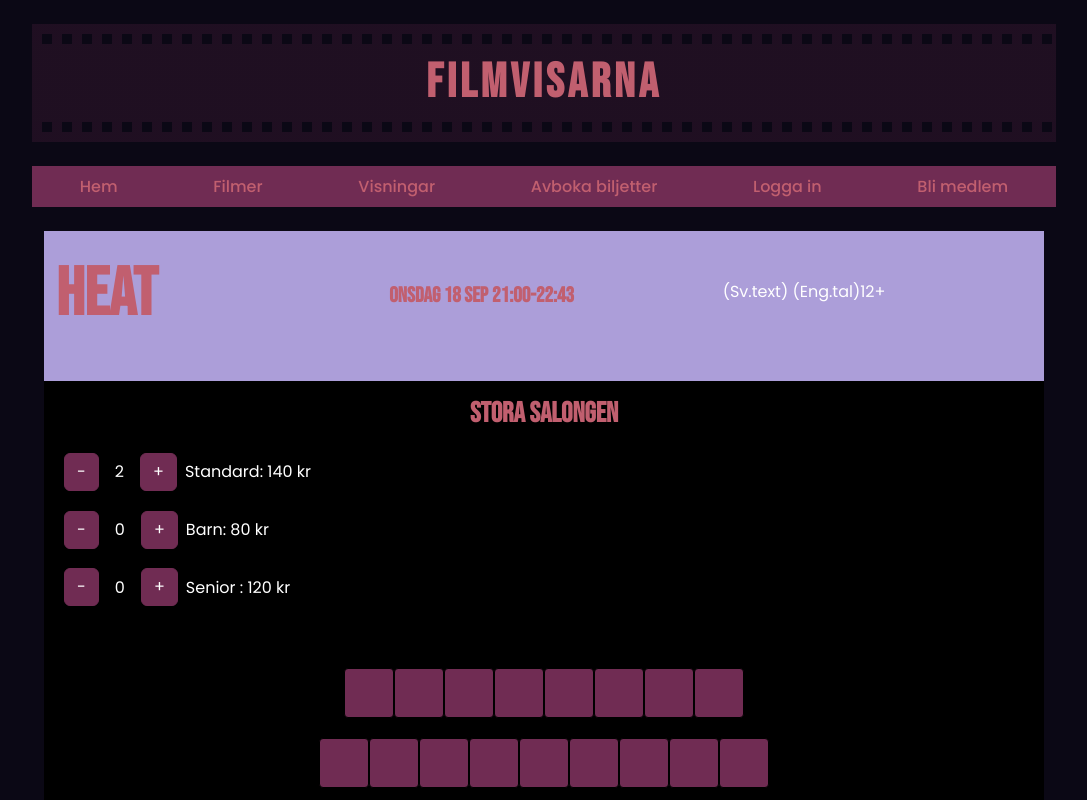
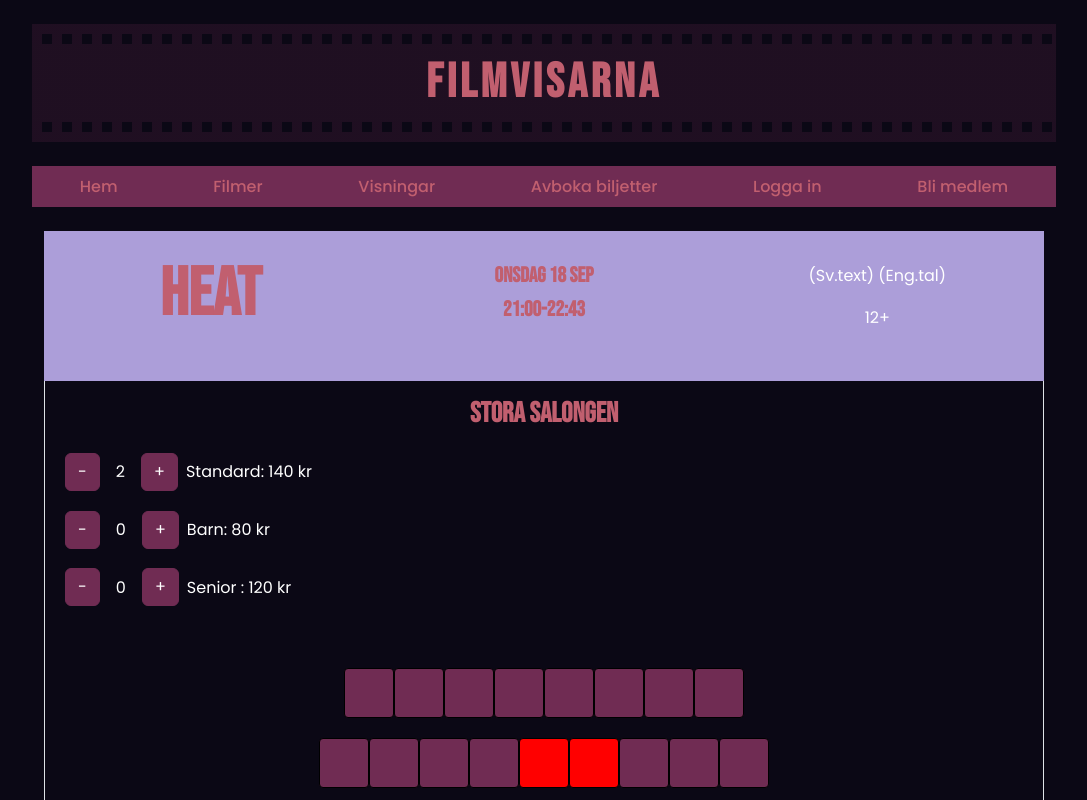
Before and after one commit to staraii/filmvisarna, a React (Vite) app: page /boka in a window 1280 px wide. Shown: the top 800 px of the page, without its empty margins (96-1183 px from the left). Built offline with nearby package versions, Linux system fonts and the light colour scheme.

Commit message:
Bokade biljetter styling och hantering

```diff
--- a/src/pages/BookingPage.tsx
+++ b/src/pages/BookingPage.tsx
@@ -11,7 +11,6 @@ export default function BookingPage() {
 
   const [selectedSeat, setSelectedSeat] = useState<string[]>([]);
   const [hoveredSeats, setHoveredSeats] = useState<string[]>([]);
-  const [bookedSeats, setBookedSeats] = useState<string[]>([]);
 
   //För mockupen ska vara godkänd måste man kunna välja 3 olika biljetter, fixa padding mellan biljetter och stolar, ta bort siffror från stolarna, fixa mobilvyn,
   //bokningsknappen ska vara stylad bättre, hur ska det se ut om man har 3 biljetter men highlightar de 2 sista i stolsraden? skriva om
@@ -20,7 +19,7 @@ export default function BookingPage() {
   //fixade route till boka, fixade biljetter, bokningsknapp, fungerar i mobilvy ner till 368 pixlar(finns något bootstrap relaterat som inte vill gå under viss width)
   //tbd begränsningar, bokningsbekräftelse, mockup data för stolar
 
-  const preBooked = ["5:2", "5:3"];
+  const preBooked = ["5:2", "5:3", "2:4", "2:5", "7:7", "7:8", "7:9"];
 
   useEffect(() => {
     setTickets(ticketAdult + ticketSenior + ticketChild);
@@ -45,9 +44,6 @@ export default function BookingPage() {
     }
     setHoveredSeats(hoveredSeatIds);
   }
-  function handleBookedSeats(preBooked: string[]) {
-    //kod här för att hantera fulla säten
-  }
 
   const seatGrid = Object.entries(seats).map(([row, seatCount]) => (
     <div key={row} className="d-flex flex-row-reverse">
@@ -55,13 +51,13 @@ export default function BookingPage() {
         {Array.from({ length: seatCount })
           .map((_, index) => {
             const seatId = `${row}:${index + 1}`;
-
+            const isPreBooked = preBooked.includes(seatId);
             return (
               <Button
                 onClick={() => handleSeatSelect(Number(row), index + 1)}
                 onMouseOver={() => displaySeats(Number(row), index, seatCount)}
                 key={seatId}
-                className={`seat ${
+                className={`seat ${isPreBooked ? "booked-seat" : ""} ${
                   hoveredSeats.includes(seatId) ? "hovered-seat" : ""
                 }`}
                 variant=""
@@ -86,32 +82,32 @@ export default function BookingPage() {
       ]);
     }
   }
-  handleBookedSeats(preBooked);
+
   return (
     <>
       <body className=" h-auto d-flex flex-column container ">
-        <div className="container text-center booking-header">
-          <div className="row pt-4">
-            <div className=" col d-flex align-items-center">
+        <Stack className="container booking-header">
+          <Row className="pt-4">
+            <Col className=" ">
               <h1 className="">Heat</h1>
-            </div>
-            <span className="col d-flex align-items-center">
+            </Col>
+            <Col className="pt-2">
               <h5>onsdag 18 sep</h5>
-              <h5 className="p-1">21:00-22:43</h5>
-            </span>
-            <span className="col d-flex align-items-center">
+              <h5 className="">21:00-22:43</h5>
+            </Col>
+            <Col className="pt-2">
               <p>(Sv.text) (Eng.tal)</p>
               <p> 12+</p>
-            </span>
-          </div>
-        </div>
+            </Col>
+          </Row>
+        </Stack>
         <div className="d-flex w-100 justify-content-center">
           <section className="container bg-white w-50 row">
             <div className="border-2 border-black"></div>
           </section>
         </div>
 
-        <div className="w-100 h-100 bg-black p-3 d-flex flex-column">
+        <div className="w-100 h-100 border-end border-start p-3 d-flex flex-column">
           <h4>Stora salongen</h4>
           <Stack className="p-1 ">
             <Stack direction="horizontal">
@@ -171,7 +167,7 @@ export default function BookingPage() {
           </Stack>
         </div>
       </body>
-      <footer className="d-flex w-100 justify-content-center align-items-center container booking-header flex-row justify-content-around">
+      <footer className="d-flex justify-content-center align-items-center container booking-header flex-row justify-content-around ">
         <h4>Order:</h4>
         <span>
           <p>Biljetter: {tickets}</p>
--- a/src/pages/bookingPage.css
+++ b/src/pages/bookingPage.css
@@ -50,4 +50,6 @@
 }
 .booked-seat {
   background-color: red;
+  cursor: not-allowed;
+  pointer-events: none;
 }
```
